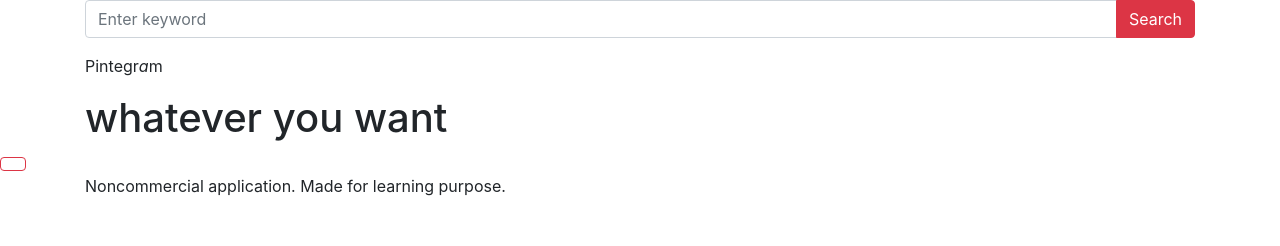
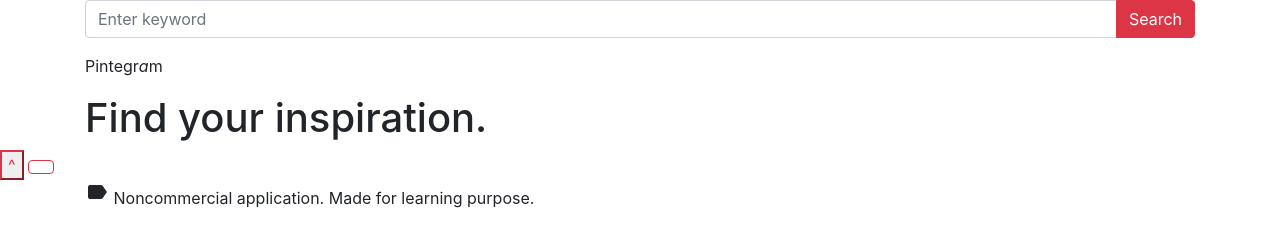
Before and after one commit to vladbraiko/pintegram-app, a website: page src/index.html in a window 1280 px wide. Drawn offline with nearby package versions, Linux system fonts and the light colour scheme; a web font is replaced by a local one.

Commit message:
finished app

```diff
--- a/src/index.html
+++ b/src/index.html
@@ -15,15 +15,11 @@
       href="https://fonts.googleapis.com/icon?family=Material+Icons"
       rel="stylesheet"
     />
-    <link
-      href="https://fonts.googleapis.com/css2?family=Montserrat+Subrayada&display=swap"
-      rel="stylesheet"
-    />
   </head>
 
   <body>
-    <div class="container">
-      <header class="header">
+    <header class="header">
+      <div class="container search">
         <form class="input-group mb-3 js-search-form">
           <input
             name="search"
@@ -40,18 +36,27 @@
           </div>
         </form>
         <p class="logo">Pintegr<i class="red-letter">a</i>m</p>
-      </header>
+      </div>
+    </header>
+    <div class="container">
       <section class="result-container js-result-container">
-        <h1 class="main-theme">whatever you want</h1>
+        <h1 class="main-theme">Find your inspiration.</h1>
       </section>
     </div>
+    <button
+      type="button"
+      class="btn-outline-danger up-to-start-button is-hidden js-up-button"
+    >
+      ^
+    </button>
     <button
       type="button"
       class="btn btn-outline-danger is-hidden js-load-more-button load-more-button"
     ></button>
     <footer class="footer">
-      <div class="container">
-        Noncommercial application. Made for learning purpose.
+      <div class="container string">
+        <i class="material-icons red-letter">label</i> Noncommercial
+        application. Made for learning purpose.
       </div>
     </footer>
   </body>
--- a/src/js/refs.js
+++ b/src/js/refs.js
@@ -1,9 +1,11 @@
 const searchForm = document.querySelector(".js-search-form");
 const imagesContainer = document.querySelector(".js-result-container");
 const loadMoreButton = document.querySelector(".js-load-more-button");
+const upToSearchButton = document.querySelector(".js-up-button");
 
 export default {
   searchForm,
   imagesContainer,
   loadMoreButton,
+  upToSearchButton,
 };
--- a/src/styles.scss
+++ b/src/sass/styles.scss
@@ -14,13 +14,19 @@
 }
 
 .container {
-  width: 1200px;
+  width: 1140px;
 }
 
 .header {
+  padding: 30px 0 15px 0;
+
+  box-shadow: 0 1px 5px 0 #333333;
+  margin-bottom: 30px;
+}
+
+.search {
   display: flex;
   justify-content: space-between;
-  padding: 30px 0 30px 0;
 }
 
 .logo {
@@ -28,7 +34,6 @@
   line-height: 0;
   padding-top: 18px;
   color: #333333;
-  font-family: "Montserrat Subrayada", sans-serif;
   font-size: 43px;
 }
 
@@ -54,10 +59,25 @@
   border-radius: 25px;
 }
 
+.result-container {
+  margin-bottom: 20px;
+}
+
 .load-more-button {
   display: block;
   margin: 0 auto;
-  margin-bottom: 90px;
+  margin-bottom: 80px;
+}
+
+.up-to-start-button {
+  width: 60px;
+  height: 60px;
+  border-radius: 50%;
+  position: fixed;
+  left: 50px;
+  bottom: 60px;
+  font-size: 50px;
+  font-weight: lighter;
 }
 
 .is-hidden {
@@ -89,12 +109,12 @@
   }
 
   to {
-    margin-top: 9%;
+    margin-top: 12.5%;
   }
 }
 
 .main-theme {
-  margin-top: 100px;
+  margin-top: 140px;
   text-align: center;
   font-size: 90px;
   color: #333333;
@@ -105,10 +125,14 @@
   position: fixed;
   left: 0;
   bottom: 0;
-  padding: 15px;
-  background: #333333;
+  padding: 7px;
+  background: #666666;
   width: 100%;
   color: #ffffff;
   font-size: 12px;
   font-weight: lighter;
 }
+
+.string {
+  display: flex;
+}
```
Also changed, not shown: src/index.js (+10 -1 lines), src/js/components/up-to-search-button.js (added, +24 -0 lines).
